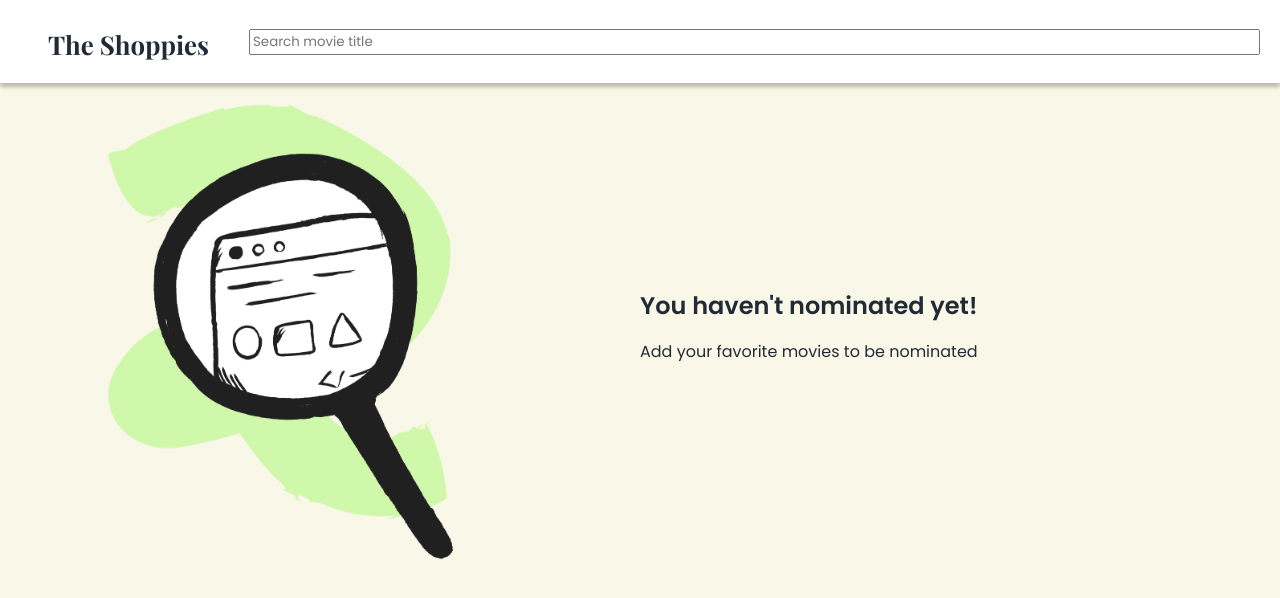
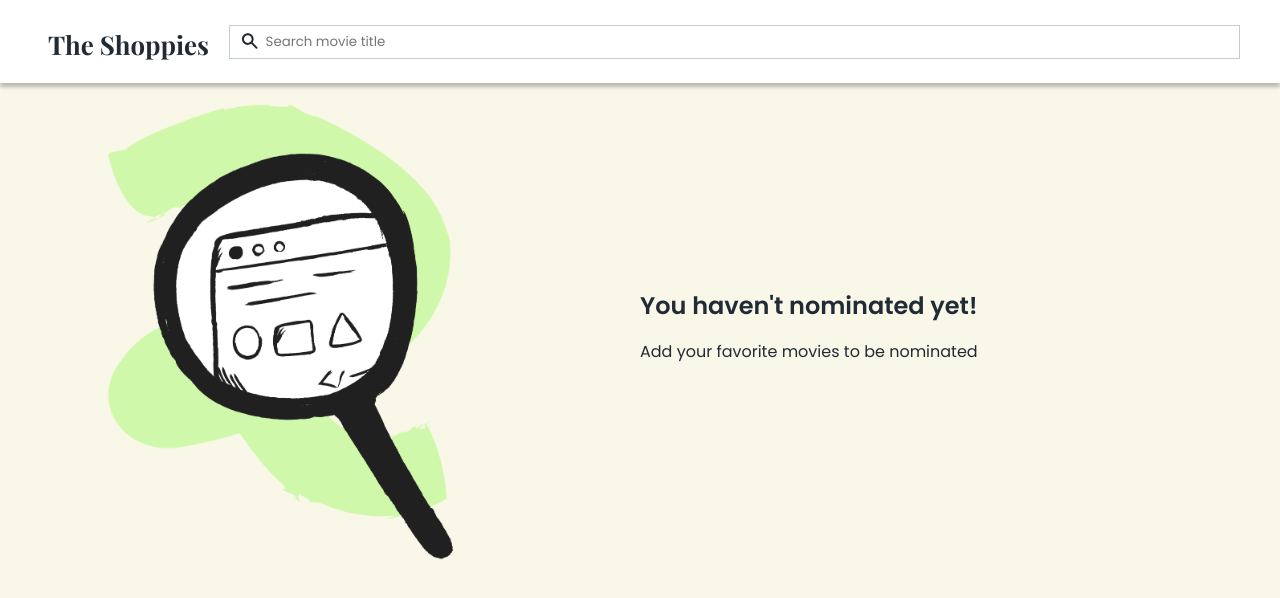
Before and after one commit to adzshaf/omdb-nomination, a React (Create React App) app: page / in a window 1280 px wide. Shown: the top 598 px of the page. Built offline with nearby package versions, Linux system fonts and the light colour scheme.

Commit message:
add search icon on input

```diff
--- a/src/components/Navbar/index.css
+++ b/src/components/Navbar/index.css
@@ -3,6 +3,7 @@
   padding-top: 20px;
   padding-bottom: 20px;
   padding-left: 48px;
+  padding-right: 40px;
   box-shadow: 0px 4px 4px rgba(0, 0, 0, 0.25);
   display: flex;
   flex-direction: row;
@@ -11,12 +12,17 @@
 
 .input-container {
   margin-left: 20px;
+  padding: 5px 10px;
   flex-grow: 100;
-  padding: 0 20px;
+  border: solid 1px #c4cdd5;
+  display: flex;
+  flex-direction: row;
 }
 
 .input-container > input {
+  margin-left: 4px;
   box-sizing: border-box;
   width: 100%;
   font-family: "Poppins";
+  border: none;
 }
--- a/src/components/Navbar/index.js
+++ b/src/components/Navbar/index.js
@@ -6,6 +6,37 @@ const Navbar = () => {
     <div className="navbar-container">
       <h1>The Shoppies</h1>
       <div className="input-container">
+        <svg
+          width="20"
+          height="20"
+          viewBox="0 0 20 20"
+          fill="none"
+          xmlns="http://www.w3.org/2000/svg"
+        >
+          <path
+            fill-rule="evenodd"
+            clip-rule="evenodd"
+            d="M8 12C5.791 12 4 10.209 4 8C4 5.791 5.791 4 8 4C10.209 4 12 5.791 12 8C12 10.209 10.209 12 8 12ZM17.707 16.293L12.887 11.473C13.585 10.492 14 9.296 14 8C14 4.687 11.313 2 8 2C4.687 2 2 4.687 2 8C2 11.313 4.687 14 8 14C9.296 14 10.492 13.585 11.473 12.887L16.293 17.707C16.488 17.902 16.744 18 17 18C17.256 18 17.512 17.902 17.707 17.707C18.098 17.316 18.098 16.684 17.707 16.293Z"
+            fill="#212B36"
+          />
+          <mask
+            id="mask0"
+            mask-type="alpha"
+            maskUnits="userSpaceOnUse"
+            x="2"
+            y="2"
+            width="17"
+            height="16"
+          >
+            <path
+              fill-rule="evenodd"
+              clip-rule="evenodd"
+              d="M8 12C5.791 12 4 10.209 4 8C4 5.791 5.791 4 8 4C10.209 4 12 5.791 12 8C12 10.209 10.209 12 8 12ZM17.707 16.293L12.887 11.473C13.585 10.492 14 9.296 14 8C14 4.687 11.313 2 8 2C4.687 2 2 4.687 2 8C2 11.313 4.687 14 8 14C9.296 14 10.492 13.585 11.473 12.887L16.293 17.707C16.488 17.902 16.744 18 17 18C17.256 18 17.512 17.902 17.707 17.707C18.098 17.316 18.098 16.684 17.707 16.293Z"
+              fill="white"
+            />
+          </mask>
+          <g mask="url(#mask0)"></g>
+        </svg>
         <input placeholder="Search movie title"></input>
       </div>
     </div>
```
